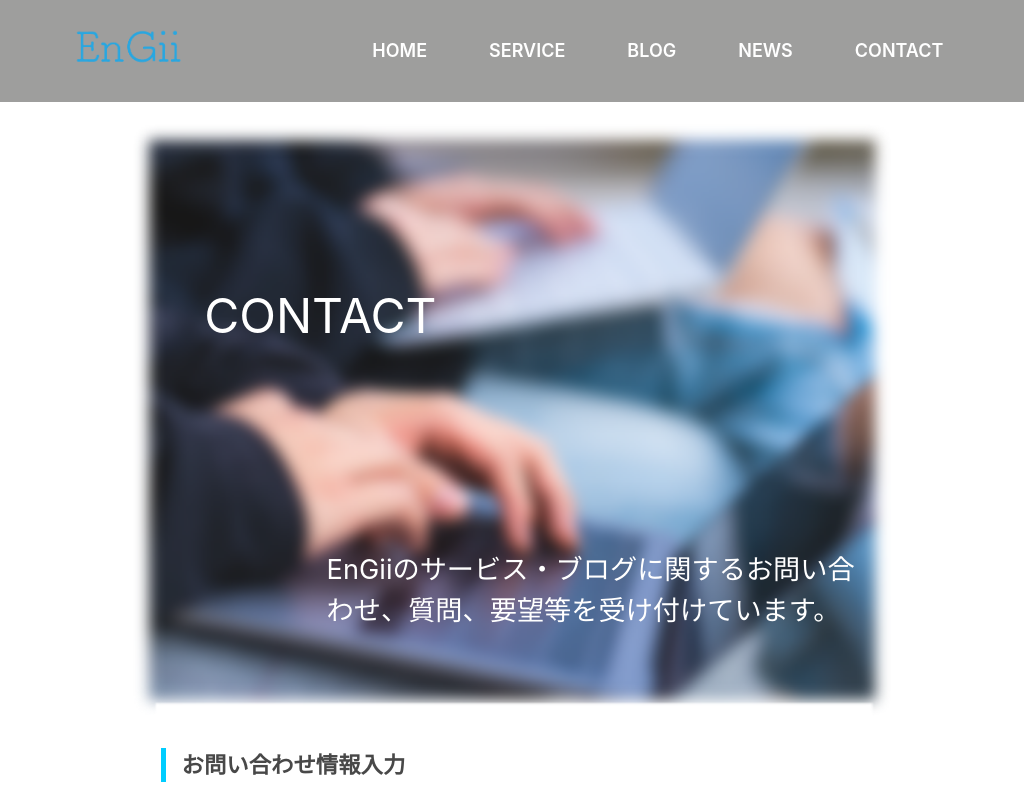
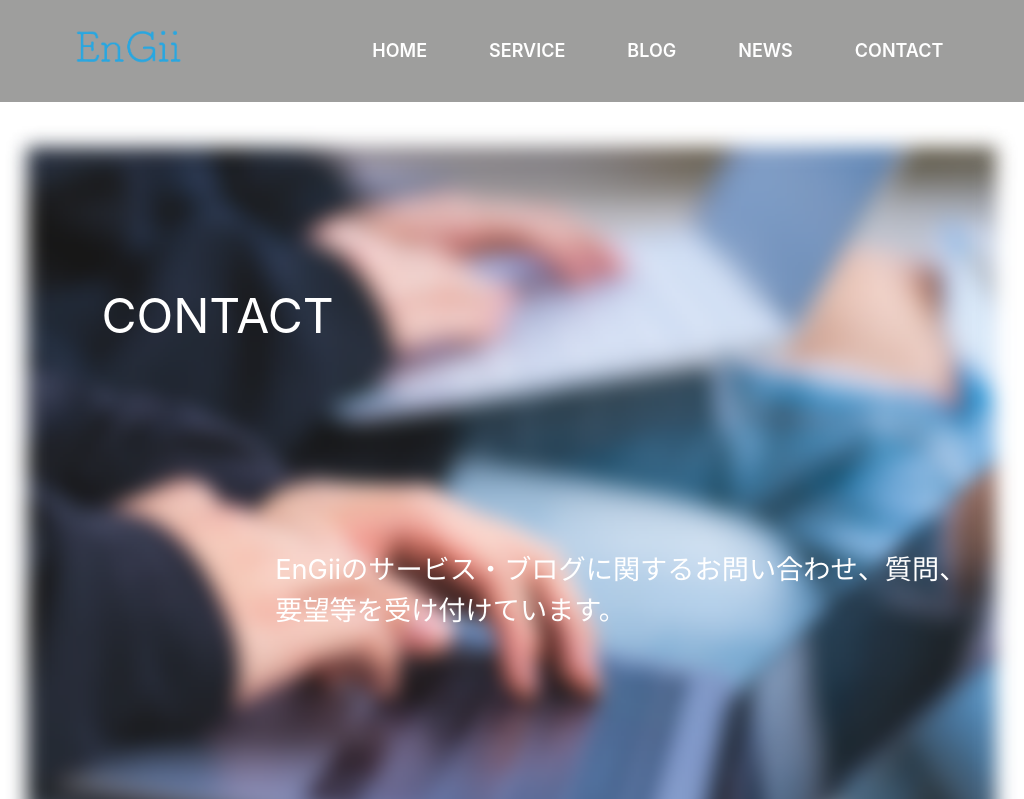
Before and after one commit to vivaruckk17/officialengii, a Nuxt app: page /contact in a window 1024 px wide. Shown: the top 799 px of the page. Built offline with nearby package versions, Linux system fonts and the light colour scheme.

Commit message:
Update contact.vue

```diff
--- a/pages/contact.vue
+++ b/pages/contact.vue
@@ -273,8 +273,14 @@ export default {
   }
 }
 @media screen and (min-width:767px) and (max-width:1024px){
+.main-contact{
+    max-width:767px;
+    padding-top:120px;
+    margin: 0 auto;
+  }
+}
+@media screen and (min-width:767px){
   .main-contact{
-    max-width:767px;
     padding-top:120px;
     margin: 0 auto;
   }
@@ -311,5 +317,9 @@ export default {
   }
 
 }
-
+@media screen and (min-width:1024px){
+  .main-contact{
+    max-width: 1024px;
+  }
+}
 </style>
```
